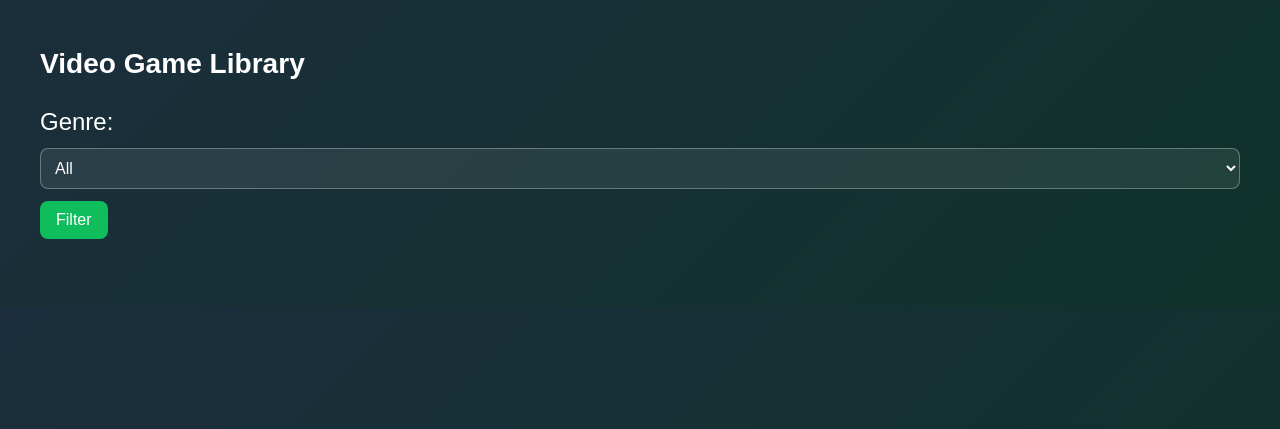
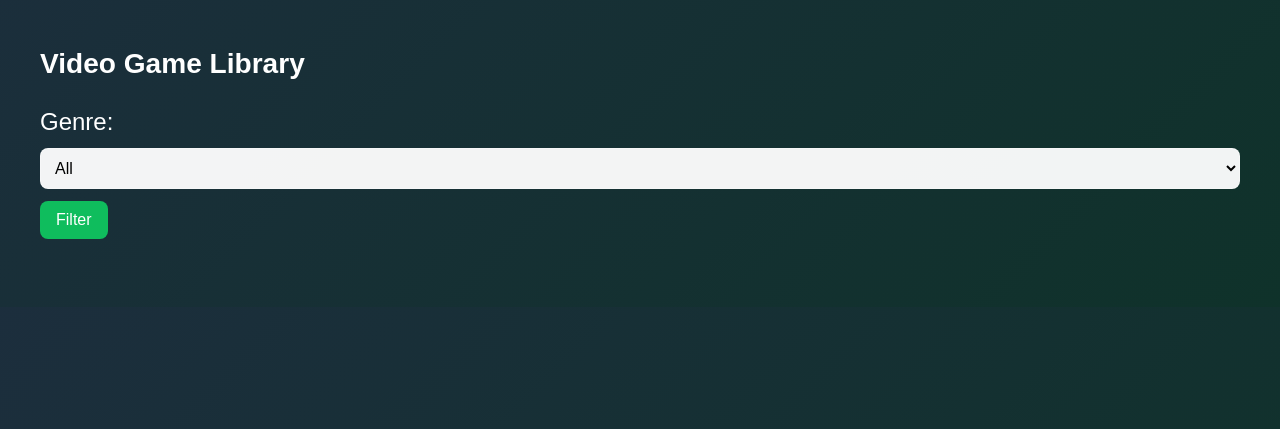
Before and after one commit to Scott25342/gamerate, a Django app: page /game_library/ in a window 1280 px wide. Shown: the part 135-564 px from the top of the page. Run offline with Django 3.2, Linux system fonts and the light colour scheme; data that the repository does not hold is empty.

Commit message:
Genre dropdown menu fixed so you can see genre names.

```diff
--- a/gamerate_app/static/css/styles.css
+++ b/gamerate_app/static/css/styles.css
@@ -340,6 +340,11 @@ textarea {
     font-size: 1rem;
 }
 
+select#genre{
+    color:black;
+    background-color: rgba(255,255,255,0.95);
+}
+
 input:focus,
 select:focus,
 textarea:focus {
```
